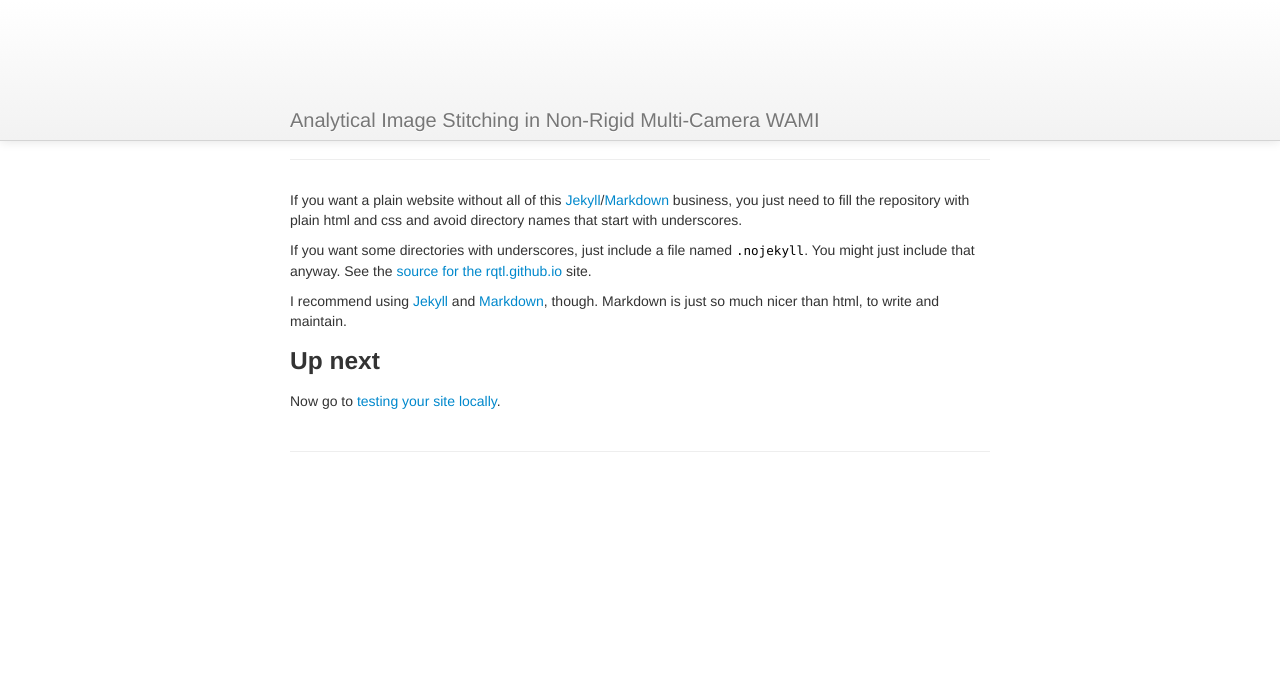
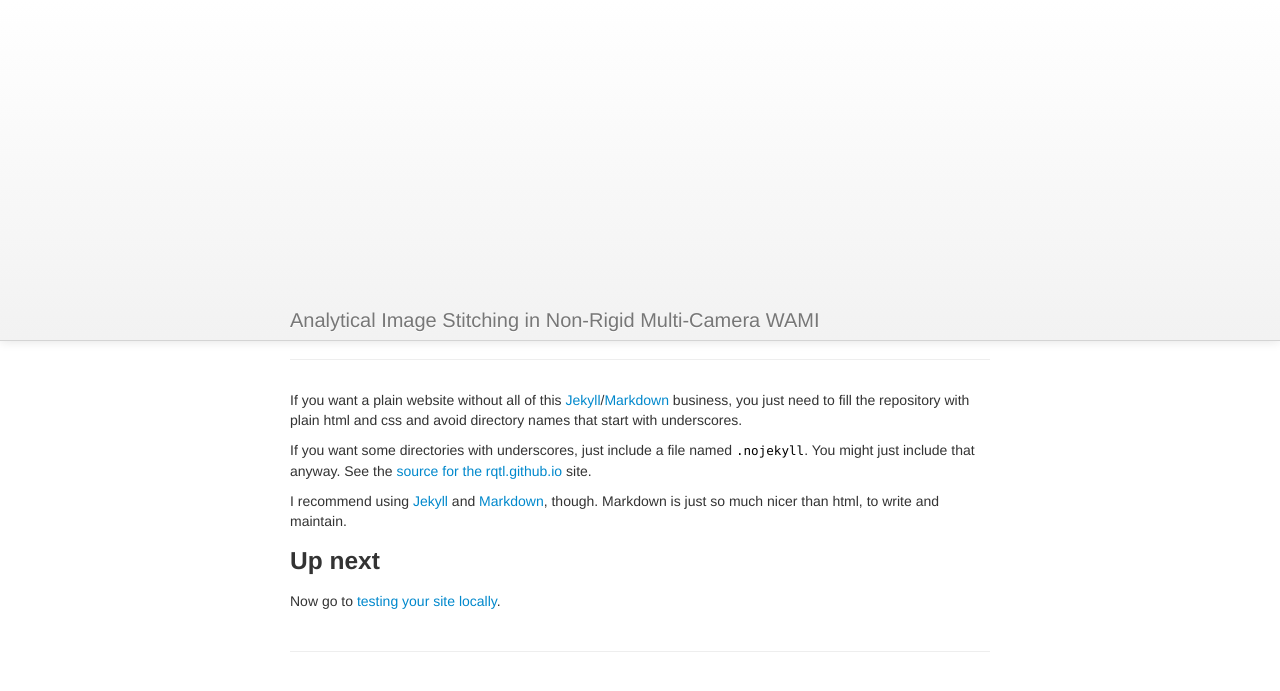
Before and after one commit to twbot/DHPaperExtras, a Jekyll site: the page built from pages/nojekyll.md, in a window 1280 px wide and 953 px high. Shown: the top 691 px of the window. Built offline with Jekyll 4.4.1, drawn with Linux system fonts in a browser that asks for light colours.

Commit message:
margin fix

```diff
--- a/assets/themes/twitter/css/style.css
+++ b/assets/themes/twitter/css/style.css
@@ -1,8 +1,7 @@
 /* Custom container */
 .container-narrow {
-  margin: 0 auto;
+  margin: 300px auto;
   max-width: 700px;
-  margin-top: 100px;
 }
 
 .container-narrow > hr {
```
